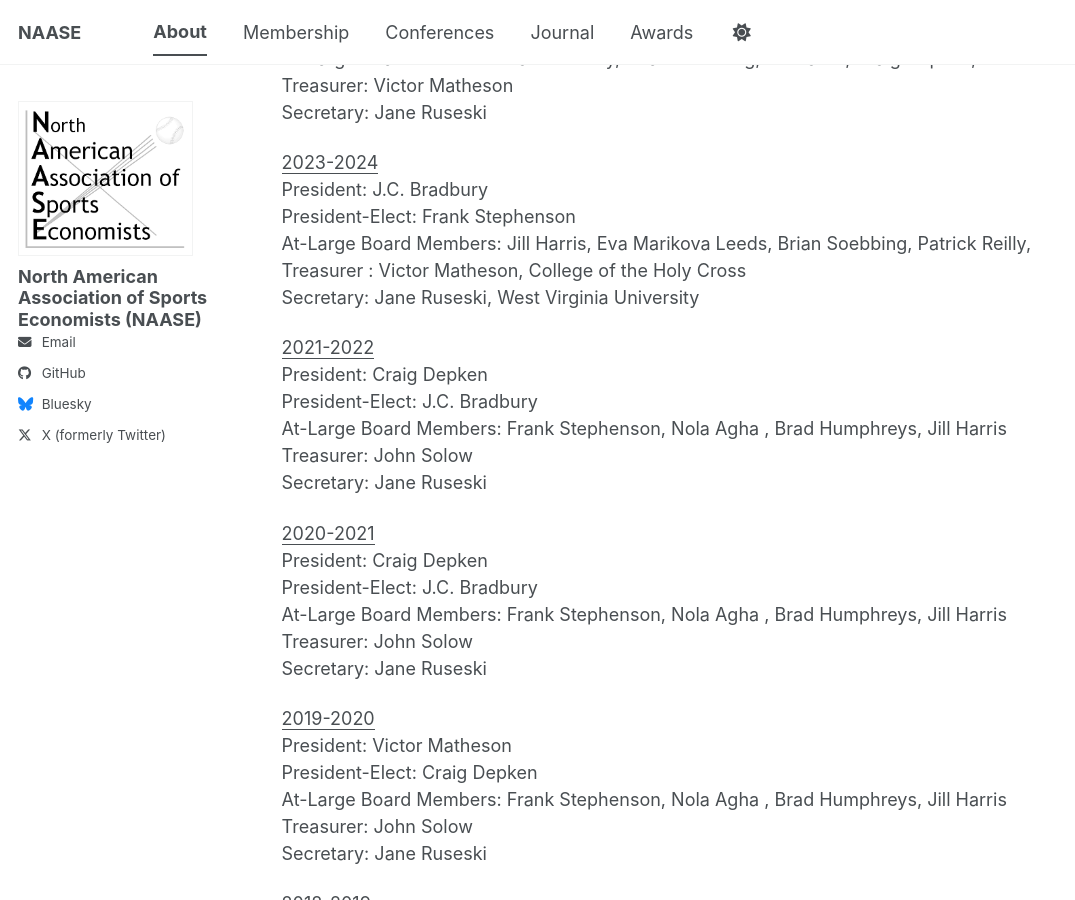
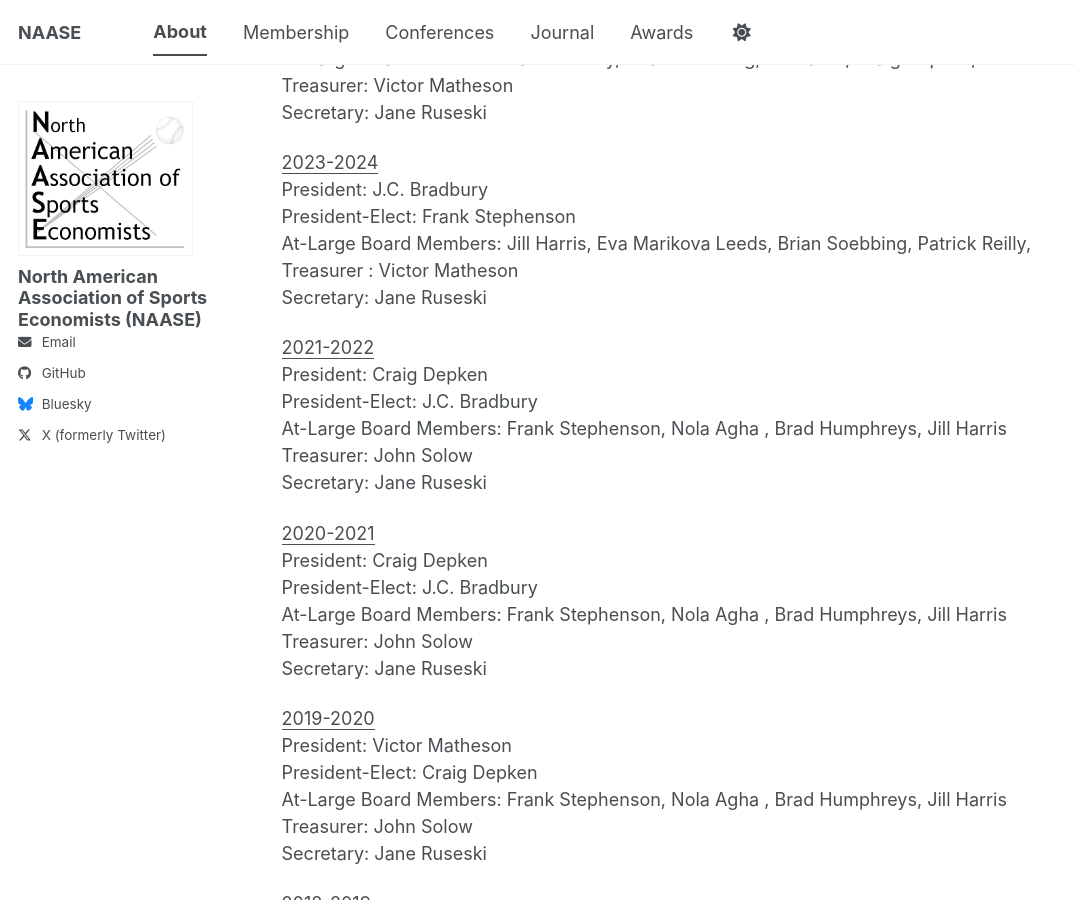
Before and after one commit to naaseweb/naaseweb.github.io, a Jekyll site: the page built from _pages/about-us.md, in a window 1280 px wide and 900 px high, scrolled down 1170 px. Shown: the whole window, without its empty margins (0-1075 px from the left). Built offline with Jekyll 4.4.1, drawn with Linux system fonts in a browser that asks for light colours; a script bundle is joined from its source files by our own code; library files that are not in the unit come from our copies.

Commit message:
Update about-us.md

```diff
--- a/_pages/about-us.md
+++ b/_pages/about-us.md
@@ -55,8 +55,8 @@
 Eva Marikova Leeds,
 Brian Soebbing,
 Patrick Reilly,
-Treasurer : Victor Matheson, College of the Holy Cross
-Secretary:  Jane Ruseski, West Virginia University
+Treasurer : Victor Matheson
+Secretary:  Jane Ruseski
 
 <u>2021-2022</u>
 President:  Craig Depken
```
